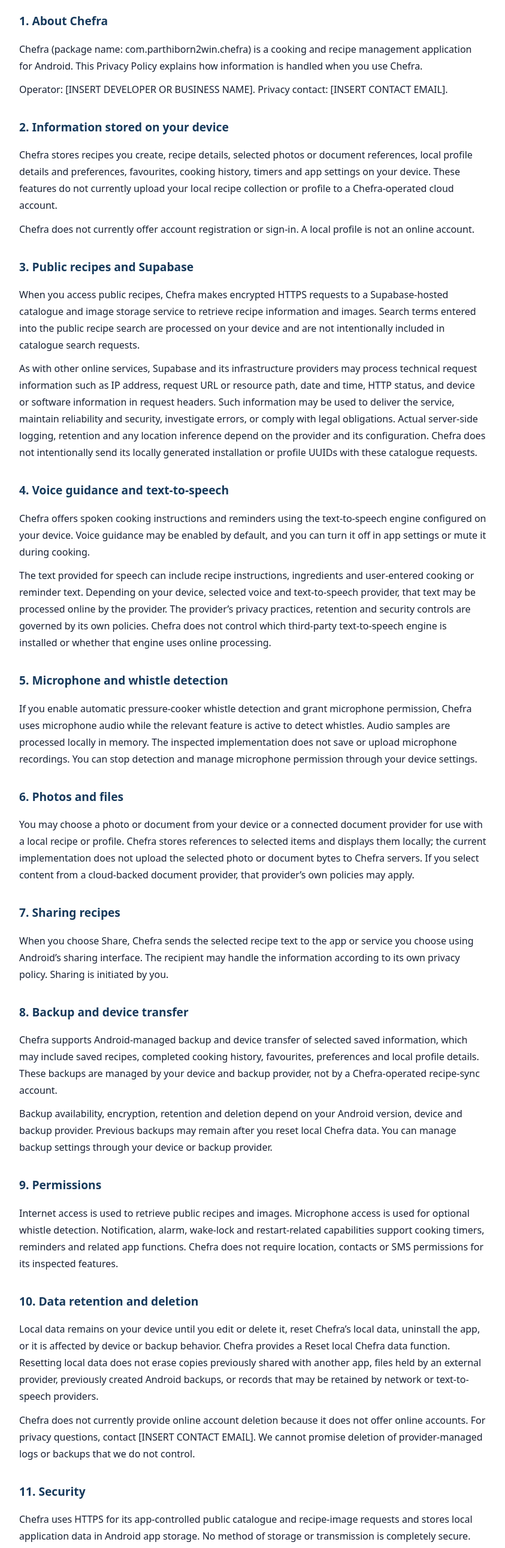
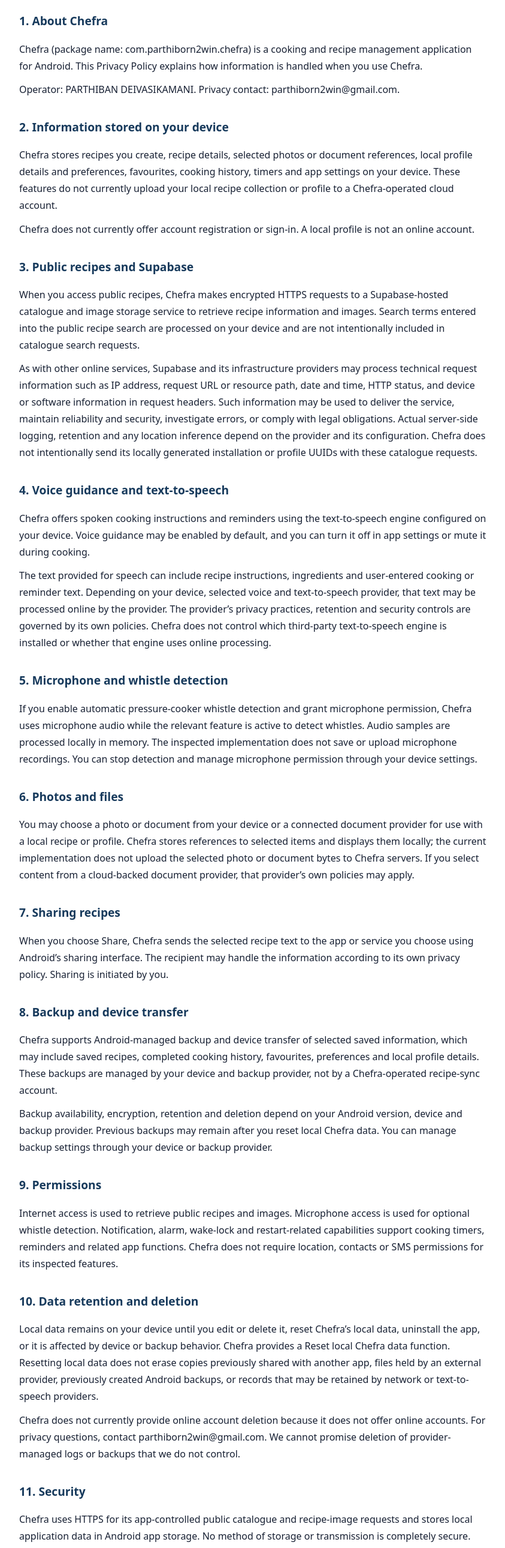
Before and after one commit to parthiborn2win/app-privacies, a plain HTML site: page chefra.html in a window 1280 px wide. Shown: the part 220-2800 px from the top of the page at 60% size, without its empty margins (218-1061 px from the left). Drawn offline with Linux system fonts and the light colour scheme.

Commit message:
Update chefra.html

```diff
--- a/chefra.html
+++ b/chefra.html
@@ -4,7 +4,7 @@
 <p><small>Effective date: October 20, 2026</small></p>
 <section><h2>1. About Chefra</h2>
 <p>Chefra (package name: com.parthiborn2win.chefra) is a cooking and recipe management application for Android. This Privacy Policy explains how information is handled when you use Chefra.</p>
-<p>Operator: [INSERT DEVELOPER OR BUSINESS NAME]. Privacy contact: [INSERT CONTACT EMAIL].</p>
+<p>Operator: PARTHIBAN DEIVASIKAMANI. Privacy contact: parthiborn2win@gmail.com.</p>
 </section>
 <section><h2>2. Information stored on your device</h2>
 <p>Chefra stores recipes you create, recipe details, selected photos or document references, local profile details and preferences, favourites, cooking history, timers and app settings on your device. These features do not currently upload your local recipe collection or profile to a Chefra-operated cloud account.</p>
@@ -36,13 +36,13 @@
 </section>
 <section><h2>10. Data retention and deletion</h2>
 <p>Local data remains on your device until you edit or delete it, reset Chefra’s local data, uninstall the app, or it is affected by device or backup behavior. Chefra provides a Reset local Chefra data function. Resetting local data does not erase copies previously shared with another app, files held by an external provider, previously created Android backups, or records that may be retained by network or text-to-speech providers.</p>
-<p>Chefra does not currently provide online account deletion because it does not offer online accounts. For privacy questions, contact [INSERT CONTACT EMAIL]. We cannot promise deletion of provider-managed logs or backups that we do not control.</p>
+<p>Chefra does not currently provide online account deletion because it does not offer online accounts. For privacy questions, contact parthiborn2win@gmail.com. We cannot promise deletion of provider-managed logs or backups that we do not control.</p>
 </section>
 <section><h2>11. Security</h2>
 <p>Chefra uses HTTPS for its app-controlled public catalogue and recipe-image requests and stores local application data in Android app storage. No method of storage or transmission is completely secure. Online text-to-speech processing and Android backup security depend on the relevant external provider and device configuration.</p>
 </section>
 <section><h2>12. Children’s privacy</h2>
-<p>Chefra is a general cooking utility and is not specifically designed for children. If you believe a child has provided personal information to an external service through Chefra, contact us at [INSERT CONTACT EMAIL] so we can review the concern and explain any steps within our control.</p>
+<p>Chefra is a general cooking utility and is not specifically designed for children. If you believe a child has provided personal information to an external service through Chefra, contact us at parthiborn2win@gmail.com so we can review the concern and explain any steps within our control.</p>
 </section>
 <section><h2>13. Third-party services</h2>
 <p>Chefra uses Supabase infrastructure for public recipe catalogue delivery, Android system services for device backup and sharing, and the device-selected text-to-speech provider for voice guidance. The applicable third-party services may process information under their own terms and privacy policies.</p>
```
